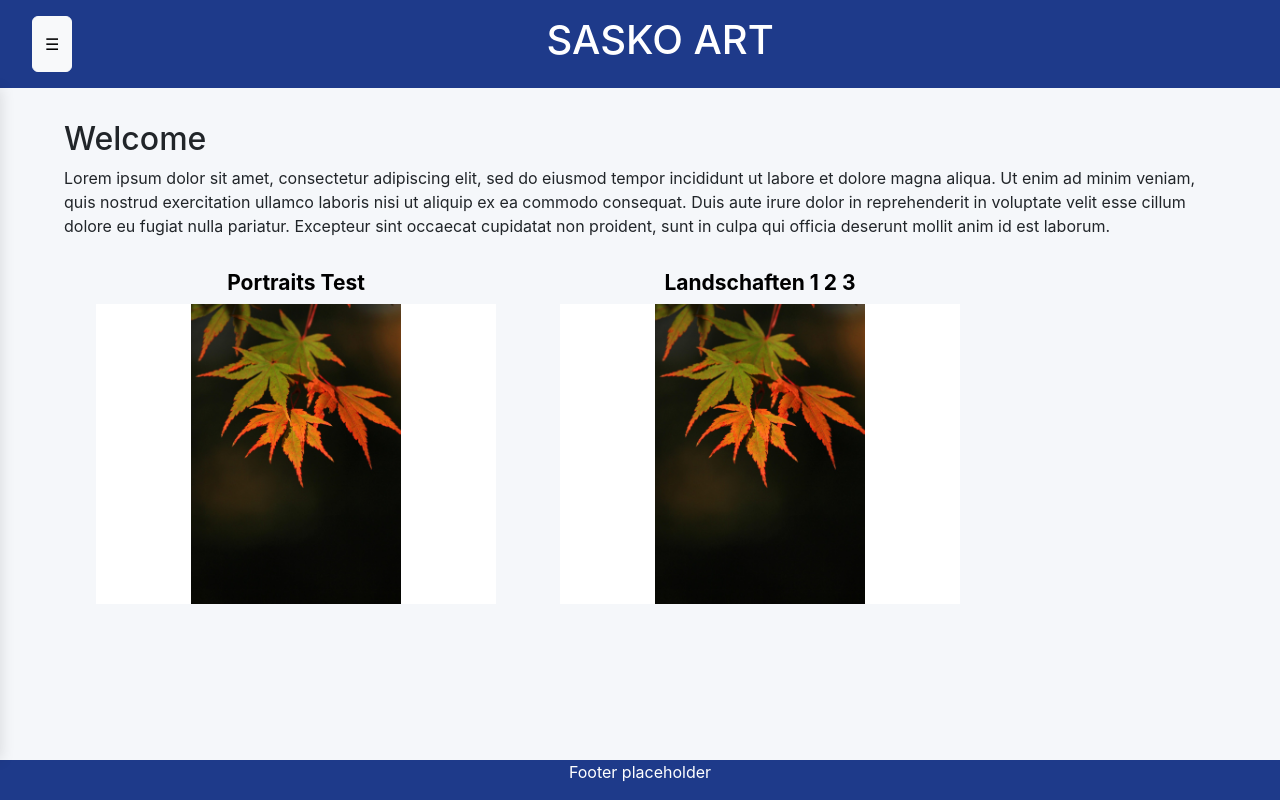
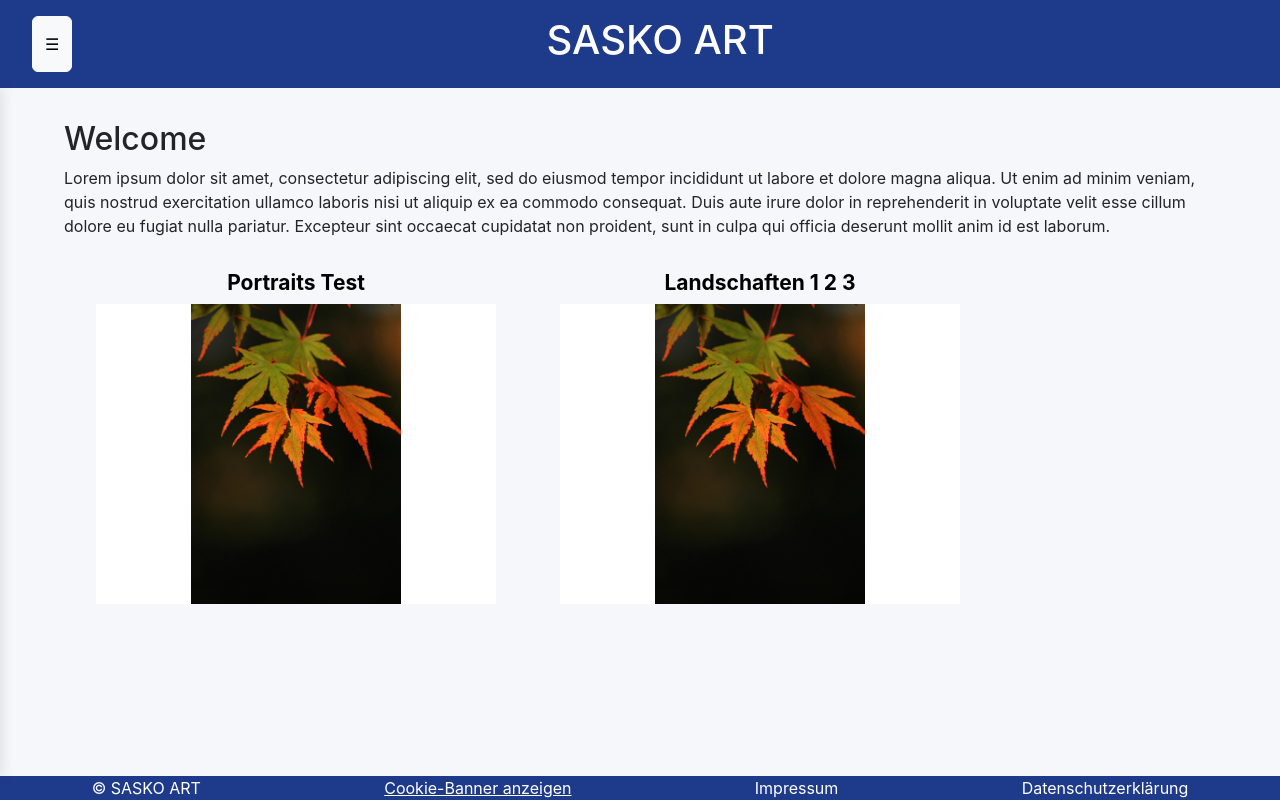
Before and after one commit to saskoart/saskoart.github.io, a React (Create React App) app: page / in a window 1280 px wide. Built offline with nearby package versions, Linux system fonts and the light colour scheme.

Commit message:
prepared footer

```diff
--- a/public/css/app.css
+++ b/public/css/app.css
@@ -75,10 +75,21 @@
 }
 
 .footer {
+    display: flex;
     text-align: center;
     color: white;
     background-color: #1E3A8A;
     flex: 0 0 auto;
+    flex-direction: row;
+    justify-content: space-around;
+}
+
+.footer p {
+    margin: 0;
+}
+
+.footer a {
+    color: white;
 }
 
 figure {
--- a/src/components/Footer.jsx
+++ b/src/components/Footer.jsx
@@ -2,8 +2,10 @@
 
 function Footer() {
     return <footer className="footer">
-        <p>Footer placeholder</p>
-
+        <p>© SASKO ART</p>
+        <a href="javascript:window.document.cookieBanner.show()">Cookie-Banner anzeigen</a>
+        <p>Impressum</p>
+        <p>Datenschutzerklärung</p>
     </footer>
 }
 
```
